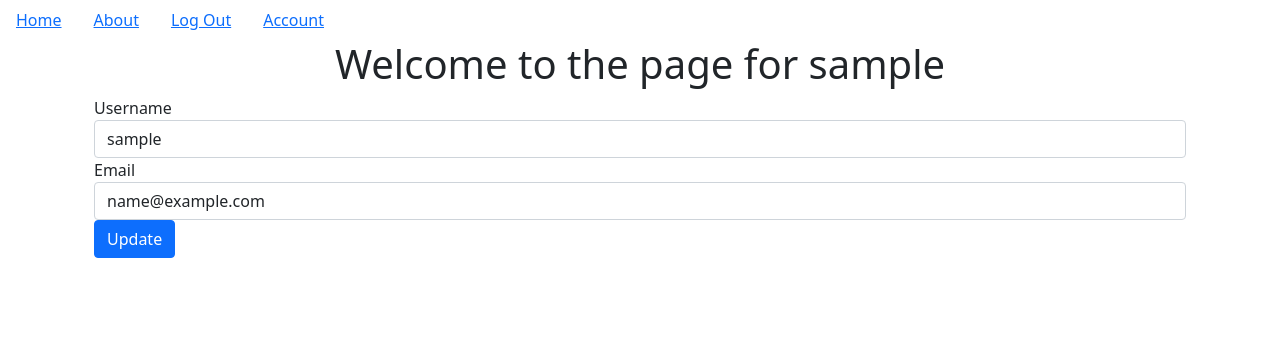
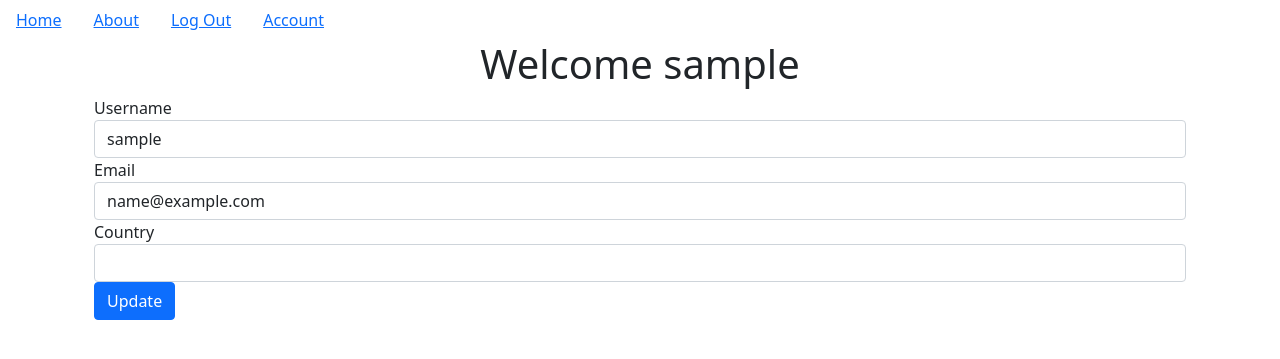
Before and after one commit to Haziq12/Boxd, a Flask app: page /account in a window 1280 px wide. Shown: the top 359 px of the page. Run offline with Flask 2, Linux system fonts and the light colour scheme; the visitor is signed in with stand-in values (Sample User, id 1); data comes from the database, SQL or seed files in the repository; some libraries are stand-ins or nearby versions.

Commit message:
update country

```diff
--- a/myapp/templates/account.html
+++ b/myapp/templates/account.html
@@ -3,7 +3,7 @@
 
 <div class="jumbotron">
     <div align="center">
-        <h1>Welcome to the page for {{current_user.username}}</h1>
+        <h1>Welcome {{current_user.username}}</h1>
     </div>
 </div>
 
@@ -20,6 +20,10 @@
             {{form.email.label(class='form-group')}}
             {{form.email(class='form-control')}}
         </div>
+        <div class="form-group">
+            {{form.country.label(class='form-group')}}
+            {{form.country(class='form-control')}}
+        </div>
 
         <div class="form-group">
             {{form.submit(class='btn btn-primary')}}
--- a/myapp/users/forms.py
+++ b/myapp/users/forms.py
@@ -42,6 +42,7 @@ class RegistrationForm(FlaskForm):
 class UpdateUserForm(FlaskForm):
     email = StringField('Email', validators=[DataRequired(), Email()])
     username = StringField('Username', validators=[DataRequired()])
+    country = StringField('Country', validators=[DataRequired()])
     submit = SubmitField('Update')
 
     def check_email(self, field):
--- a/myapp/users/views.py
+++ b/myapp/users/views.py
@@ -61,11 +61,13 @@ def account():
     if form.validate_on_submit():
         current_user.username = form.username.data
         current_user.email = form.email.data
+        current_user.country = form.country.data
         db.session.commit()
         flash('User account updated!!')
         return redirect(url_for('users.account'))
     elif request.method == 'GET':
         form.username.data = current_user.username
         form.email.data = current_user.email
+        form.country.data = current_user.country
 
     return render_template('account.html', form=form)
```
